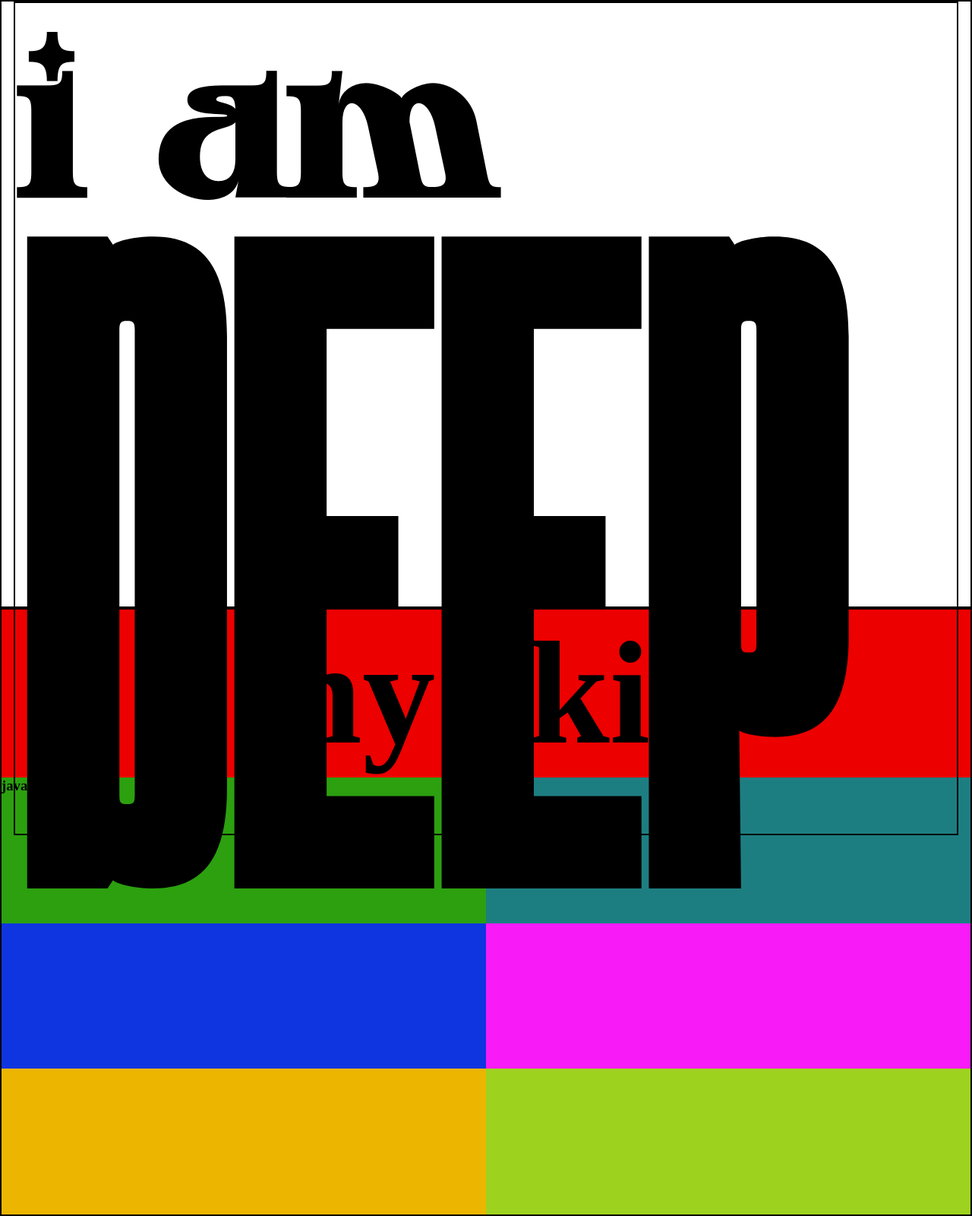
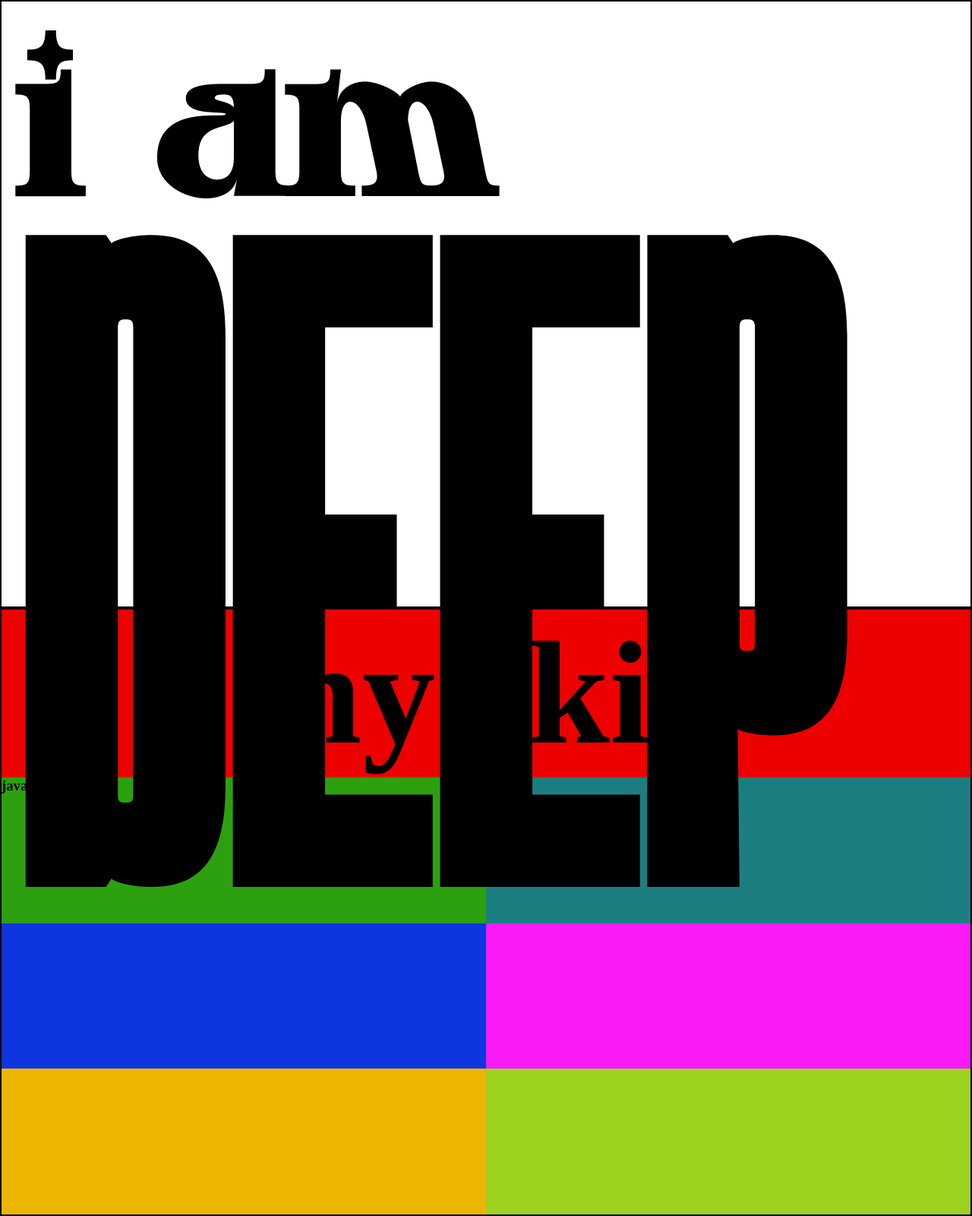
Before and after one commit to deepjotsingh14-star/portfoolio, a plain HTML site: page index.html in a window 1280 px wide. Shown: the whole page at 76% size. Drawn offline with Linux system fonts and the light colour scheme; grey boxes are pictures that could not be loaded.

Commit message:
new style

```diff
--- a/style.scss
+++ b/style.scss
@@ -98,7 +98,7 @@ main {
             flex-direction: column;
             justify-content: flex-end;
             padding: 2reem 2rem;
-            border: 2px solid;
+
             position: relative;
             bottom: 0;
             line-height: 1.4;
@@ -127,7 +127,7 @@ main {
             background-image: url(retouch_2025112621340961.png);
             background-size: contain;
             background-repeat: no-repeat;
-            border: 2px solid;
+
             background-position: center;
         //       img {
         //     border: 2px solid;
```
Also changed, not shown: style.css, 1 other file.
